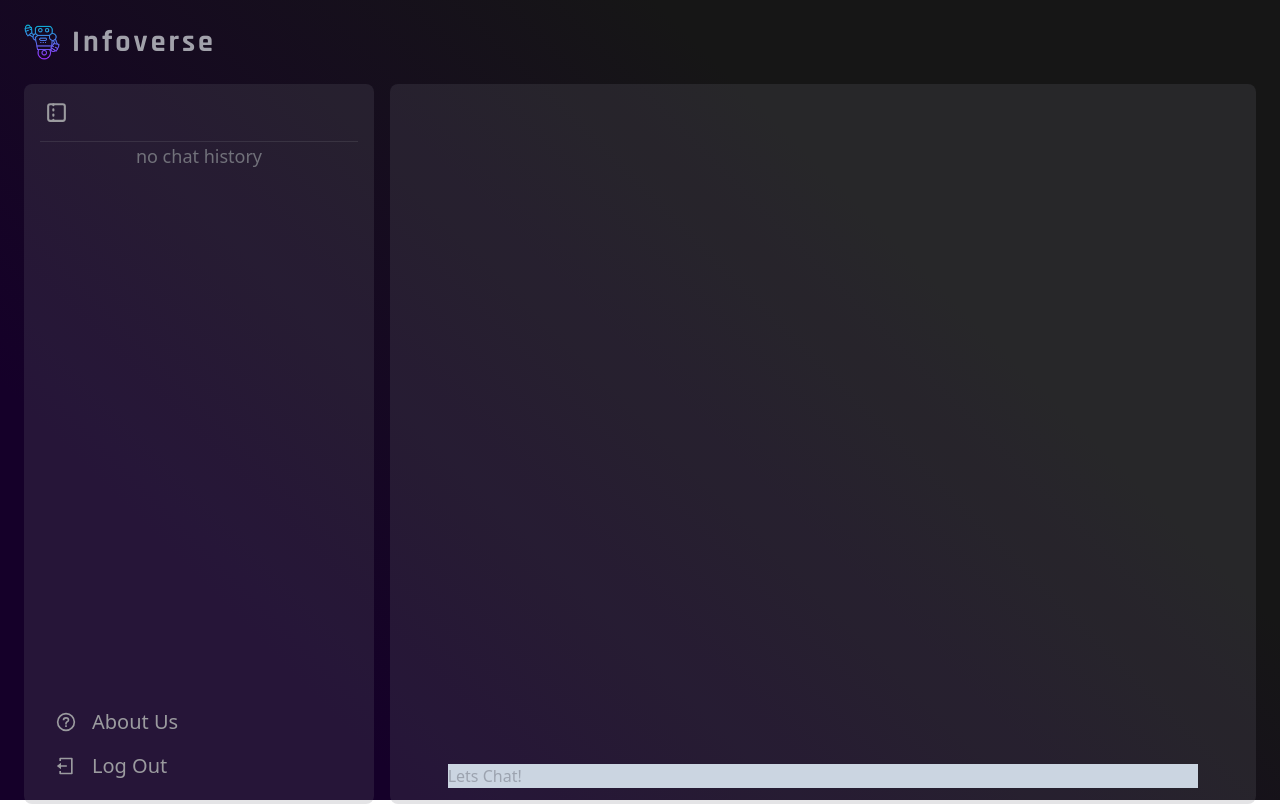
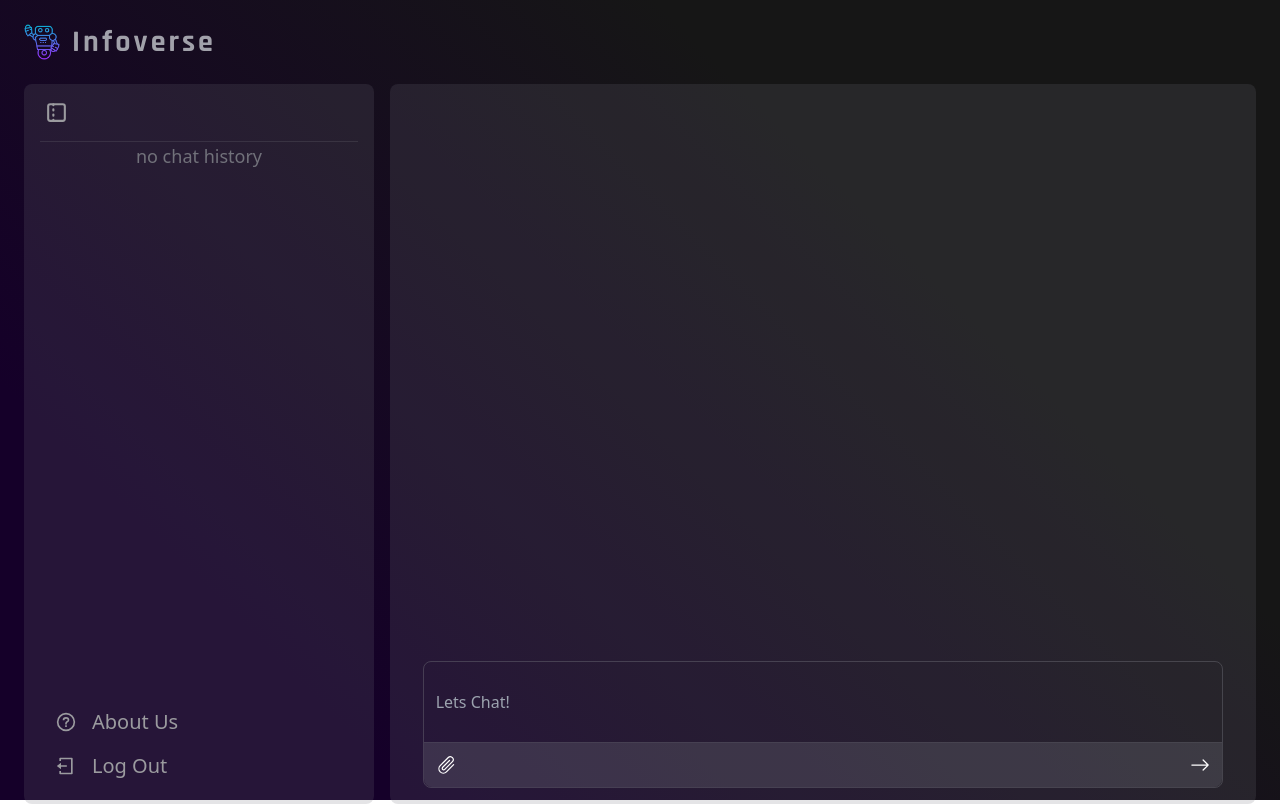
Before and after one commit to jl-khi-cnd-006/robotic-landing-page, a React (Create React App) app: page /chat in a window 1280 px wide. Built offline with nearby package versions, Linux system fonts and the light colour scheme.

Commit message:
input field modified

```diff
--- a/src/App.js
+++ b/src/App.js
@@ -1,5 +1,3 @@
-import "./App.css";
-import Navbar from "./Components/Navbar";
 import ChatScreen from "./Pages/ChatScreen";
 import Home from "./Pages/Home";
 import { BrowserRouter as Router, Route, Routes } from "react-router-dom";
--- a/src/Components/Chatting.jsx
+++ b/src/Components/Chatting.jsx
@@ -1,23 +1,32 @@
 import React, {useState} from 'react'
-import Card from './Card'
+import { GoPaperclip } from "react-icons/go";
+import { BsArrowRight } from "react-icons/bs";
+
 
 const Chatting = () => {
 
   const [chat, setChat] = useState('')
 
   return (
-    <div className='bg-[#71717a30] h-full p-4 rounded-lg '>
-    <div className='h-full  '>
+    <div className='bg-[#71717a30] h-full p-4 rounded-lg w-full'>
+    <div className='h-full  w-full'>
 
-      <div className='flex justify-center items-end h-full '>
+      <div className='flex  items-end h-full w-full'>
+        <div className='mx-[2%]  border border-[#71717a70] w-full  rounded-lg focus:border-2 focus:border-[#71717a]'>
+          <div className='border-b border-[#71717a70] ' >
           <input
           type='text'
           value={chat}
           onChange={ (e) => setChat(e.target.value)}
           placeholder='Lets Chat!'
-          className=' text-base outline-none w-full mx-[5%] bg-slate-300'
+          className=' text-base outline-none w-full bg-transparent  px-3 py-7'
           />
-
+          </div>
+          <div className='p-3 bg-[#71717a4e] w-full rounded-b-lg flex justify-between'>
+            <GoPaperclip size={20}/>
+            <BsArrowRight size={20} />
+          </div>
+          </div>
       </div>
     </div>
     </div>
--- a/src/Components/SideBar.jsx
+++ b/src/Components/SideBar.jsx
@@ -1,7 +1,6 @@
 import React, { useState } from 'react'
 import { TbLayoutSidebarInactive } from "react-icons/tb";
 import { TbLayoutSidebarFilled } from "react-icons/tb";
-import { Tooltip } from 'react-tooltip';
 import { GrCircleQuestion } from "react-icons/gr"
 import { RiLogoutBoxLine } from "react-icons/ri";
 
```
